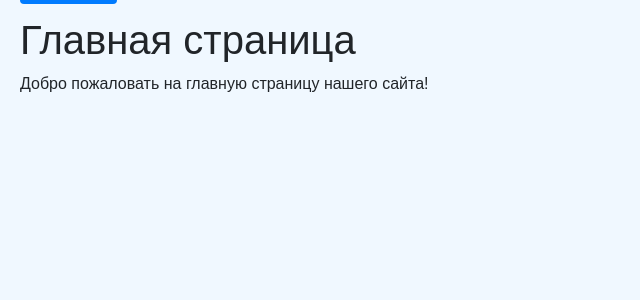
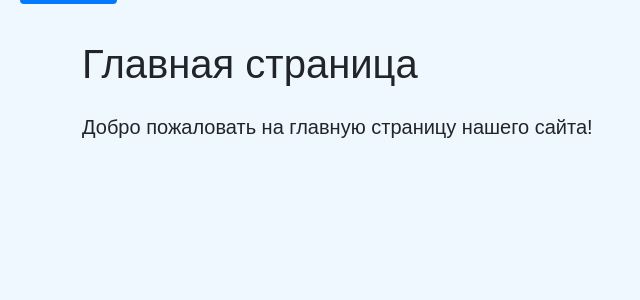
Before and after one commit to flesher-dizainer/Django, a Django app: page / in a window 1280 px wide. Shown: the part 44-344 px from the top of the page, without its empty margins (0-640 px from the left). Run offline with Django 5.2, Linux system fonts and the light colour scheme.

Commit message:
HW23. Миграция моделей. Исправление некоторой части кода.

```diff
--- a/python_blog/models.py
+++ b/python_blog/models.py
@@ -40,7 +40,7 @@
             self.slug = slugify(unidecode(self.title))
         super(Post, self).save(*args, **kwargs)
 
-    def str(self):
+    def __str__(self):
         return self.title
 
     def get_absolute_url(self):
--- a/python_blog/templates/python_blog/post_detail.html
+++ b/python_blog/templates/python_blog/post_detail.html
@@ -25,5 +25,5 @@
     <p>Лайков: {{ item.likes }}</p>
   </div>
 </div>
+</div>
 {% endblock %}
-</div>
--- a/templates/base.html
+++ b/templates/base.html
@@ -1,30 +1,30 @@
 {% load static %}
 <!DOCTYPE html>
-<html lang="en">
+<html lang="ru">
 <head>
     <meta charset="UTF-8">
+    <meta name="viewport" content="width=device-width, initial-scale=1.0">
     {% block head %}{% endblock %}
     <title>{% block title %}{% endblock %}</title>
     <link href="https://cdn.jsdelivr.net/npm/bootstrap@5.3.3/dist/css/bootstrap.min.css" rel="stylesheet"
           integrity="sha384-QWTKZyjpPEjISv5WaRU9OFeRpok6YctnYmDr5pNlyT2bRjXh0JMhjY6hW+ALEwIH" crossorigin="anonymous">
-    <link href="https://cdn.jsdelivr.net/npm/bootstrap@5.3.3/dist/css/bootstrap.min.css" rel="stylesheet" integrity="sha384-QWTKZyjpPEjISv5WaRU9OFeRpok6YctnYmDr5pNlyT2bRjXh0JMhjY6hW+ALEwIH" crossorigin="anonymous">
     <link rel="stylesheet" href="{% static 'css/main.css' %}"/>
     <link rel="icon" type="image/png" href="{% static 'images/favicon.png' %}">
     <style>{% block style %}{% endblock %}</style>
-
 </head>
 <body>
     <header>
         {% block nav %}{% include 'menu_include.html' %}{% endblock %}
     </header>
-<main>
+    <main class="container py-4">
         {% block content %}{% endblock %}
     </main>
-<footer>
+    <footer class="container">
         {% block footer %}{% endblock %}
     </footer>
- <script src="https://cdn.jsdelivr.net/npm/bootstrap@5.3.3/dist/js/bootstrap.bundle.min.js" integrity="sha384-YvpcrYf0tY3lHB60NNkmXc5s9fDVZLESaAA55NDzOxhy9GkcIdslK1eN7N6jIeHz" crossorigin="anonymous"></script>
-
+    <script src="https://cdn.jsdelivr.net/npm/bootstrap@5.3.3/dist/js/bootstrap.bundle.min.js"
+            integrity="sha384-YvpcrYf0tY3lHB60NNkmXc5s9fDVZLESaAA55NDzOxhy9GkcIdslK1eN7N6jIeHz"
+            crossorigin="anonymous"></script>
     <script src="{% static 'js/main.js' %}"></script>
     {% block scripts %}{% endblock %}
 </body>
--- a/templates/main.html
+++ b/templates/main.html
@@ -3,10 +3,11 @@
 
 {% block title %}Главная страница{% endblock %}
 
-{% block head %}
-
+{% block content %}
+  <div class="row">
+    <div class="col-12">
+      <h1 class="mb-4">Главная страница</h1>
+      <p class="lead">Добро пожаловать на главную страницу нашего сайта!</p>
+    </div>
+  </div>
 {% endblock %}
-{% block content %}
-  <h1>Главная страница</h1>
-  <p>Добро пожаловать на главную страницу нашего сайта!</p>
-{% endblock %}
--- a/templates/menu_include.html
+++ b/templates/menu_include.html
@@ -7,6 +7,6 @@
             </a>
         </li>
         {% endfor %}
-    <li><a href="admin/">Admin</a> </li>
+    <li><a href="{% url 'admin:index' %}">Admin</a></li>
     </ul>
 </nav>
```
Also changed, not shown: python_blog/templates/python_blog/catalog_posts.html (+7 -9 lines). Lines whose indentation alone changed are shown as unchanged.
